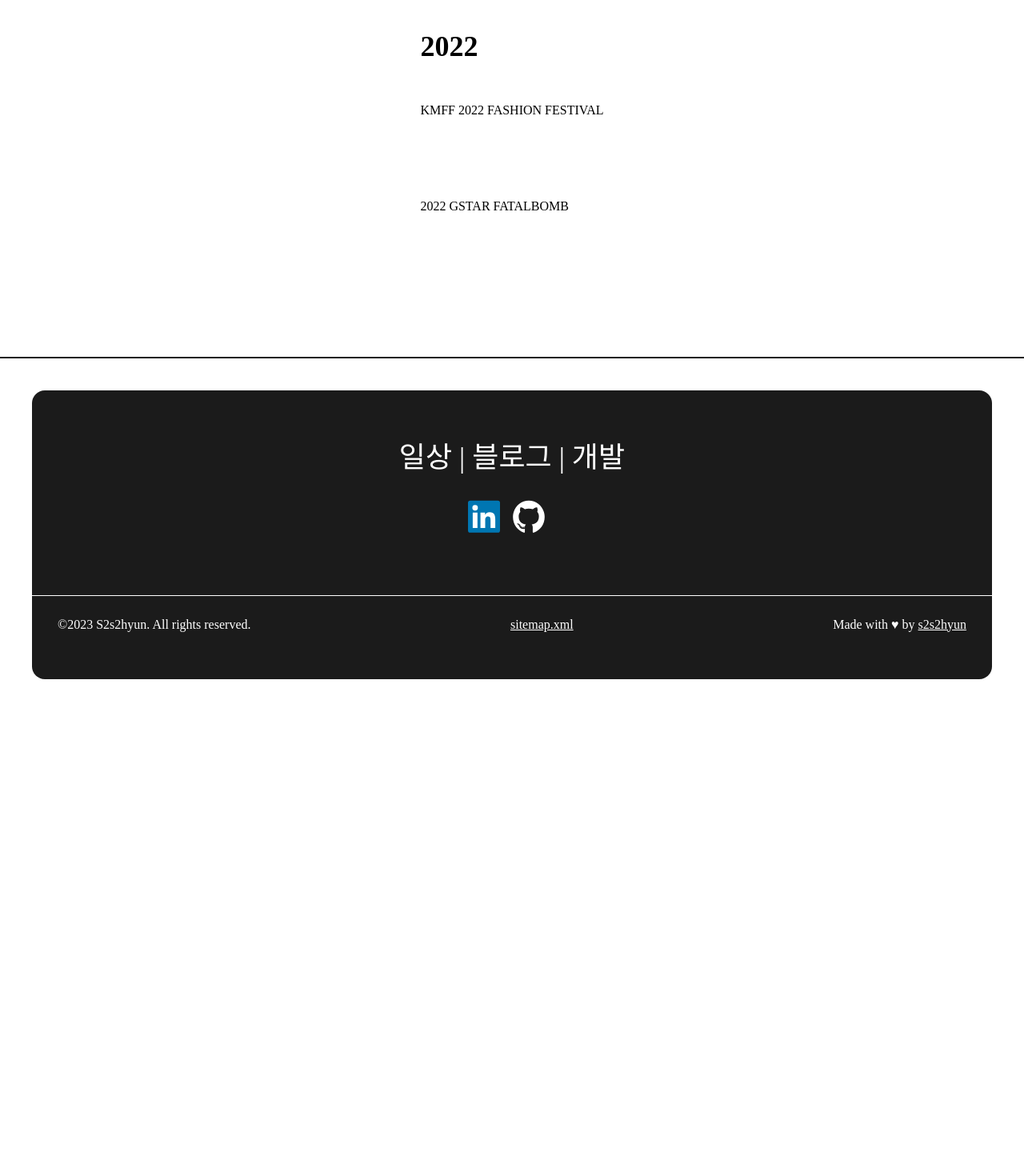
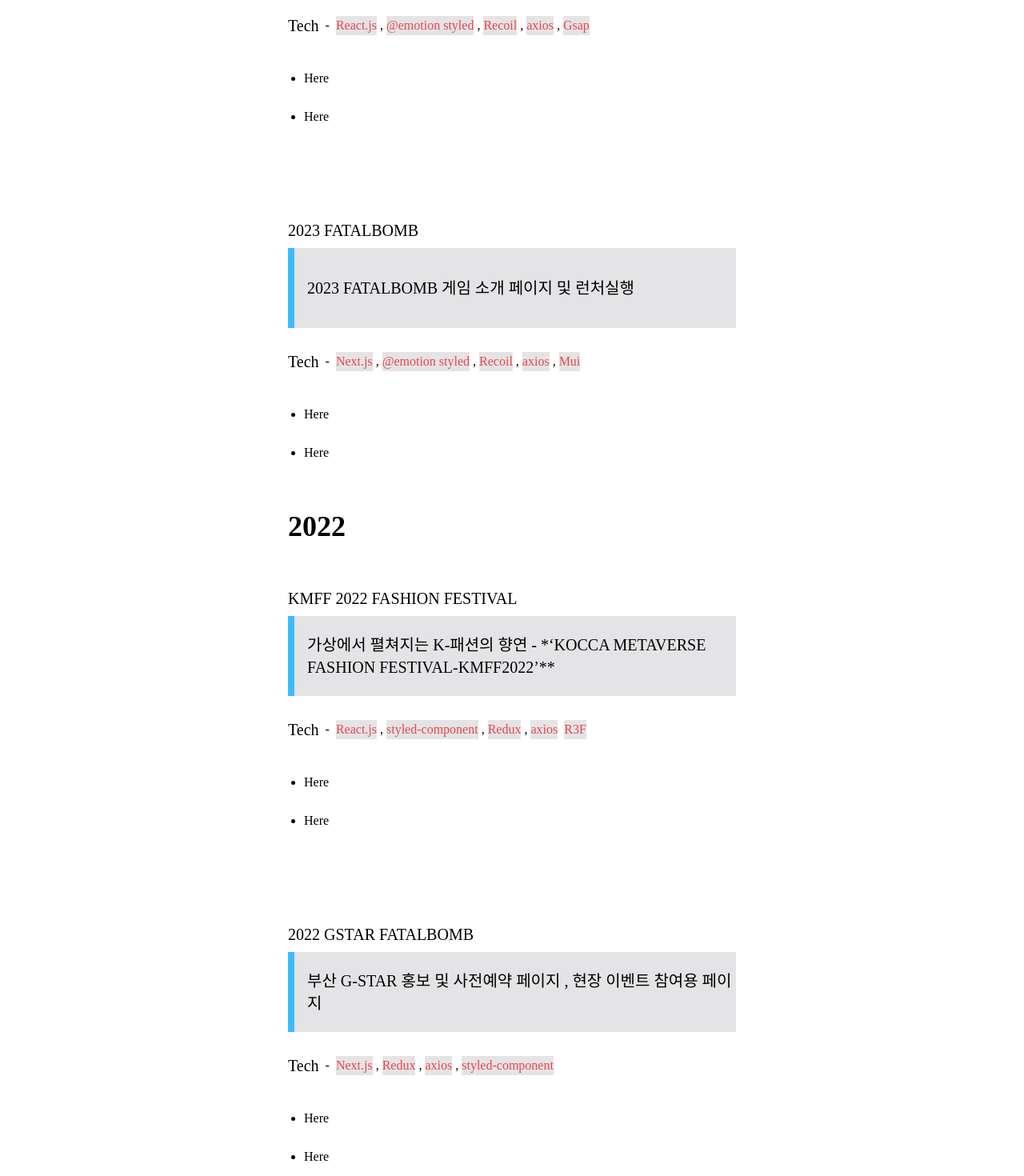
Before and after one commit to s2s2hyun/dh-project, a Next.js app: page /about in a window 1280 px wide. Shown: the part 1140-2610 px from the top of the page at 80% size. Before the commit the page ends 2029 px from the top, so only its background shows below. Built offline with nearby package versions, Linux system fonts and the light colour scheme; a web font is replaced by a local one.

Commit message:
add project detail

```diff
--- a/src/components/About/Skills.tsx
+++ b/src/components/About/Skills.tsx
@@ -4,8 +4,8 @@ const SkillList = ['Next.js', 'tailwind css', 'emotion-styled', 'SEO']
 
 const Skills = () => {
   return (
-    <section className="sm:p-12text-dark flex w-full flex-col border-b-2 border-solid  border-dark p-5 dark:border-light dark:text-light md:p-16 lg:p-20">
-      <div className="flex max-w-7xl flex-col items-start justify-center md:items-center">
+    <section className="sm:p-12text-dark flex w-full flex-col items-center justify-center border-b-2 border-solid  border-dark p-5 dark:border-light dark:text-light md:p-16 lg:p-20">
+      <div className="flex w-full flex-col items-start justify-center md:items-center">
         <span className="text-lg font-semibold text-accent dark:text-accentDark sm:text-3xl md:text-4xl">
           Projects
         </span>
@@ -23,7 +23,7 @@ const Skills = () => {
           )
         })}
       </ul> */}
-        <div className=" flex flex-col  justify-center py-12">
+        <div className=" flex w-full flex-col   justify-center py-12 sxl:w-[50%]">
           <ul>
             <span
               className="text-4xl font-semibold capitalize
@@ -32,10 +32,71 @@ const Skills = () => {
               2023
             </span>
             <li className=" flex flex-col  justify-center py-12">
-              <span>Luminites</span>
+              <span className="py-2 text-xl">Luminites</span>
+              <div className="flex w-full flex-col">
+                <div className=" flex h-[100px] items-center border-l-8 border-l-sky-400 bg-zinc-200 ">
+                  <h5 className="pl-4 text-xl ">
+                    맞춤형 AI 모델로 기업의 브랜딩, 광고 , 안내 등 소개하는 웹
+                    서비스
+                  </h5>
+                </div>
+                <div className="flex items-center py-7">
+                  <h4 className="pr-2 text-xl">Tech</h4>
+                  <span className="pr-1">-</span>
+                  <ul className="flex text-xs xs:text-base">
+                    <li className="mx-1 bg-zinc-200 text-red-500">React.js</li>,
+                    <li className="mx-1 bg-zinc-200 text-red-500">
+                      @emotion styled
+                    </li>
+                    ,<li className="mx-1 bg-zinc-200 text-red-500">Recoil</li>,
+                    <li className="mx-1 bg-zinc-200 text-red-500">axios</li>,
+                    <li className="mx-1 bg-zinc-200 text-red-500">Gsap</li>
+                  </ul>
+                </div>
+                <div>
+                  <ul className="list-disc pl-5">
+                    <li className="py-3 text-black">
+                      <span>Here</span>
+                    </li>
+                    <li className="py-3 text-black">
+                      <span>Here</span>
+                    </li>
+                  </ul>
+                </div>
+              </div>
             </li>
             <li className="flex flex-col  justify-center py-12 ">
-              <span>2023 FATALBOMB</span>
+              <span className="py-2 text-xl">2023 FATALBOMB</span>
+              <div className="flex w-full flex-col">
+                <div className=" flex h-[100px] items-center border-l-8 border-l-sky-400 bg-zinc-200 ">
+                  <h5 className="pl-4 text-xl ">
+                    2023 FATALBOMB 게임 소개 페이지 및 런처실행
+                  </h5>
+                </div>
+                <div className="flex items-center py-7">
+                  <h4 className="pr-2 text-xl">Tech</h4>
+                  <span className="pr-1">-</span>
+                  <ul className="flex text-xs xs:text-base">
+                    <li className="mx-1 bg-zinc-200 text-red-500">Next.js</li>,
+                    <li className="mx-1 bg-zinc-200 text-red-500">
+                      @emotion styled
+                    </li>
+                    ,<li className="mx-1 bg-zinc-200 text-red-500">Recoil</li>,
+                    <li className="mx-1 bg-zinc-200 text-red-500">axios</li>,
+                    <li className="mx-1 bg-zinc-200 text-red-500">Mui</li>
+                  </ul>
+                </div>
+                <div>
+                  <ul className="list-disc pl-5">
+                    <li className="py-3 text-black">
+                      <span>Here</span>
+                    </li>
+                    <li className="py-3 text-black">
+                      <span>Here</span>
+                    </li>
+                  </ul>
+                </div>
+              </div>
             </li>
           </ul>
           <ul>
@@ -46,10 +107,72 @@ const Skills = () => {
               2022
             </span>
             <li className="flex flex-col  justify-center py-12">
-              <span>KMFF 2022 FASHION FESTIVAL</span>
+              <span className="py-2 text-xl">KMFF 2022 FASHION FESTIVAL</span>
+              <div className="flex w-full flex-col">
+                <div className=" flex h-[100px] items-center border-l-8 border-l-sky-400 bg-zinc-200 ">
+                  <h5 className="pl-4 text-xl ">
+                    가상에서 펼쳐지는 K-패션의 향연 - *‘KOCCA METAVERSE FASHION
+                    FESTIVAL-KMFF2022’**
+                  </h5>
+                </div>
+                <div className="flex items-center py-7">
+                  <h4 className="pr-2 text-xl">Tech</h4>
+                  <span className="pr-1">-</span>
+                  <ul className="flex text-xs xs:text-base">
+                    <li className="mx-1 bg-zinc-200 text-red-500">React.js</li>,
+                    <li className="mx-1 bg-zinc-200 text-red-500">
+                      styled-component
+                    </li>
+                    ,<li className="mx-1 bg-zinc-200 text-red-500">Redux</li>,
+                    <li className="mx-1 bg-zinc-200 text-red-500">axios</li>
+                    <br />
+                    <li className="mx-1 bg-zinc-200 text-red-500">R3F</li>
+                  </ul>
+                </div>
+                <div>
+                  <ul className="list-disc pl-5">
+                    <li className="py-3 text-black">
+                      <span>Here</span>
+                    </li>
+                    <li className="py-3 text-black">
+                      <span>Here</span>
+                    </li>
+                  </ul>
+                </div>
+              </div>
             </li>
             <li className="flex flex-col  justify-center py-12 ">
-              <span>2022 GSTAR FATALBOMB</span>
+              <span className="py-2 text-xl">2022 GSTAR FATALBOMB</span>
+              <div className="flex w-full flex-col">
+                <div className=" flex h-[100px] items-center border-l-8 border-l-sky-400 bg-zinc-200 ">
+                  <h5 className="pl-4 text-xl ">
+                    부산 G-STAR 홍보 및 사전예약 페이지 , 현장 이벤트 참여용
+                    페이지
+                  </h5>
+                </div>
+                <div className="flex items-center py-7">
+                  <h4 className="pr-2 text-xl">Tech</h4>
+                  <span className="pr-1">-</span>
+                  <ul className="flex text-xs xs:text-base">
+                    <li className="mx-1 bg-zinc-200 text-red-500">Next.js</li>,
+                    <li className="mx-1 bg-zinc-200 text-red-500">Redux</li>,
+                    <li className="mx-1 bg-zinc-200 text-red-500">axios</li>,
+                    <li className="mx-1 bg-zinc-200 text-red-500">
+                      styled-component
+                    </li>
+                  </ul>
+                </div>
+                <div>
+                  <ul className="list-disc pl-5">
+                    <li className="py-3 text-black">
+                      <span>Here</span>
+                    </li>
+                    <li className="py-3 text-black">
+                      <span>Here</span>
+                    </li>
+                  </ul>
+                </div>
+              </div>
             </li>
           </ul>
         </div>
```
